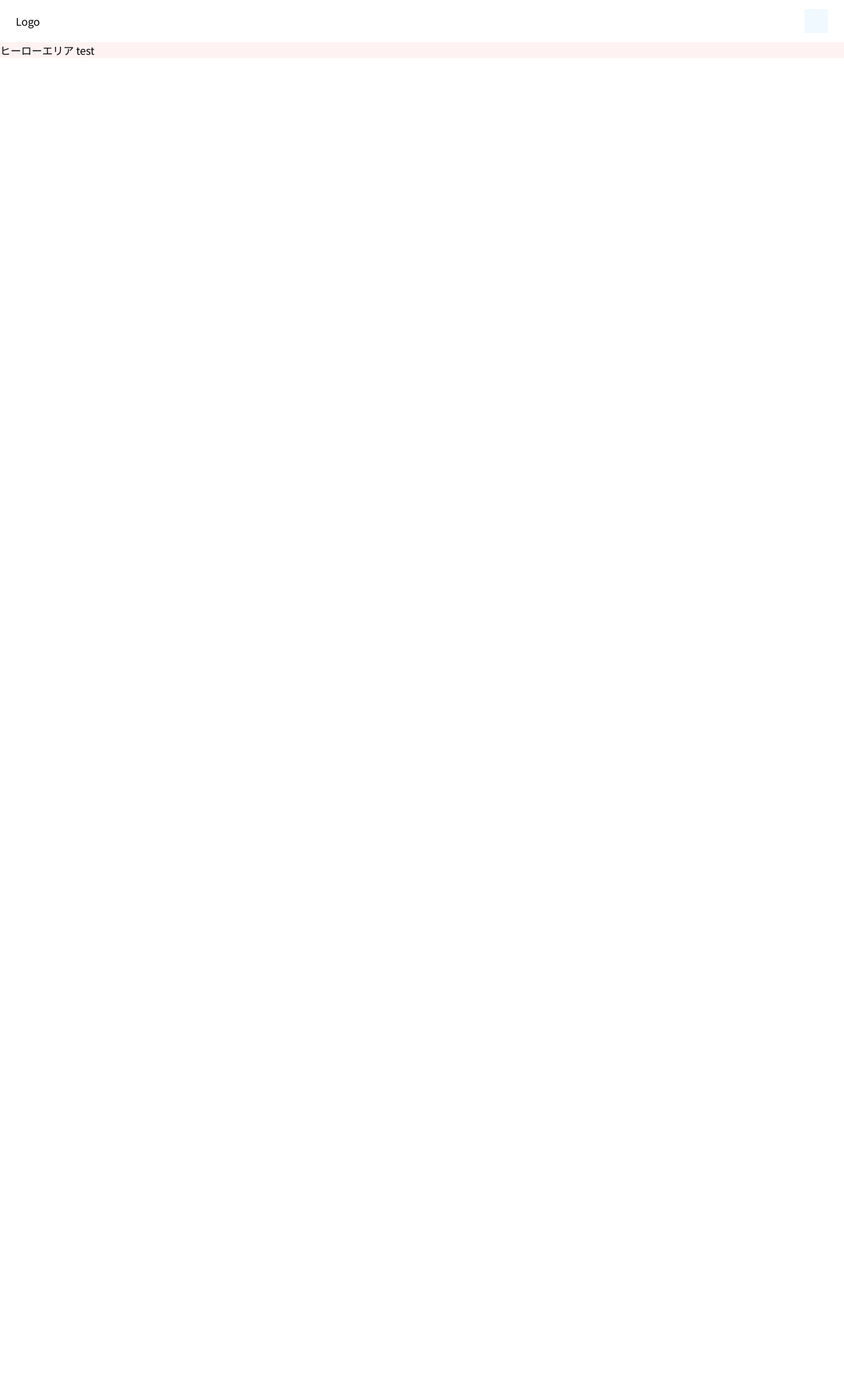
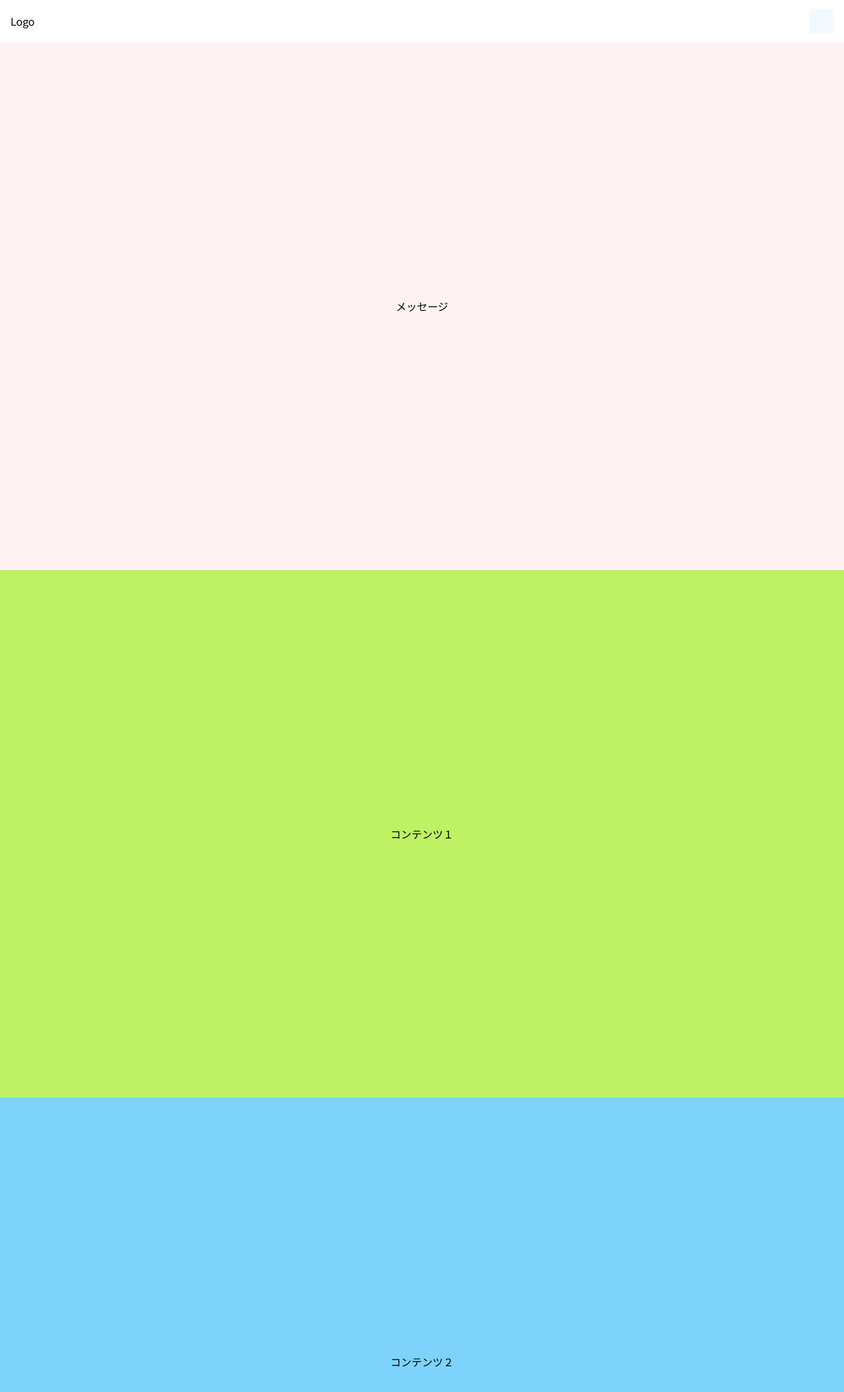
Before and after one commit to awakepanda/portfolio, a Next.js app: page / in a window 1280 px wide. Shown: the top 2110 px of the page at 66% size. Before the commit the page ends 800 px from the top, so only its background shows below. Built offline with nearby package versions, Linux system fonts and the light colour scheme.

Commit message:
Try to guess the layout

```diff
--- /dev/null
+++ b/src/app/components/Contents01.tsx
@@ -0,0 +1,7 @@
+export default function Content01() {
+  return (
+    <div className="flex justify-center items-center bg-lime-300 h-svh">
+      <h2>コンテンツ１</h2>
+    </div>
+  );
+}
--- /dev/null
+++ b/src/app/components/Contents02.tsx
@@ -0,0 +1,7 @@
+export default function Content02() {
+  return (
+    <div className="flex justify-center items-center bg-sky-300 h-svh">
+      <h2>コンテンツ２</h2>
+    </div>
+  );
+}
--- a/src/app/components/GlobalMenu.tsx
+++ b/src/app/components/GlobalMenu.tsx
@@ -1,6 +1,6 @@
 export default function GlobaleMenu() {
   return (
-    <header className="sticky top-0 px-6 h-16 flex items-center">
+    <header className="sticky top-0 px-4 h-16 flex items-center">
       <nav className="flex justify-between items-center w-full cursor-pointer">
         <div>Logo</div>
         <button className="w-9 h-9 bg-sky-50">
--- a/src/app/components/Hero.tsx
+++ b/src/app/components/Hero.tsx
@@ -1,7 +1,7 @@
 export default function Hero() {
   return (
-    <div className="bg-red-50 w-full">
-      <h1>ヒーローエリア test</h1>
+    <div className="flex justify-center items-center bg-red-50 w-full h-svh">
+      <h1>メッセージ</h1>
     </div>
   );
 }
--- a/src/app/page.tsx
+++ b/src/app/page.tsx
@@ -1,11 +1,15 @@
 import GlobaleMenu from "@/app/components/GlobalMenu";
 import Hero from "@/app/components/Hero";
+import Content01 from "./components/Contents01";
+import Content02 from "./components/Contents02";
 
 export default function Home() {
   return (
     <main className="relative">
       <GlobaleMenu />
       <Hero />
+      <Content01 />
+      <Content02 />
     </main>
   );
 }
```
